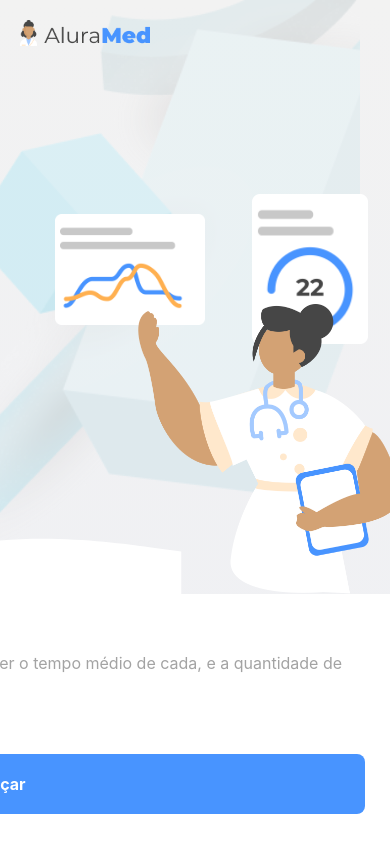
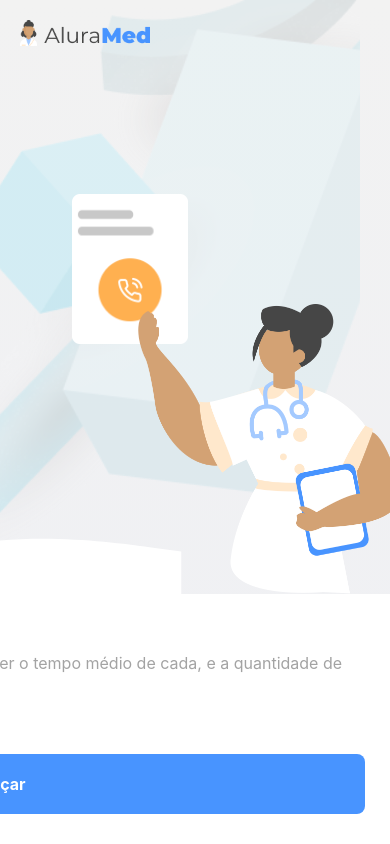
Before and after one commit to Henrique1204/AluraMed, a React Native app: screen /Onboarding in a window 390 px wide. Built offline with nearby package versions, Linux system fonts and the light colour scheme.

Commit message:
Animar carrousel

```diff
--- a/src/componentes/Carrousel/index.js
+++ b/src/componentes/Carrousel/index.js
@@ -4,17 +4,44 @@ import { View, FlatList, Image } from 'react-native';
 import styles from './styles';
 
 const Carrousel = ({ data }) => {
+    const [index, setIndex] = React.useState(0);
+
+    const carrouselRef = React.useRef(null);
+    const timeoutRef = React.useRef(null);
+
+    const alterarPosicaoIndex = () => {
+        const nextIndex = index + 1;
+
+        if (nextIndex < data.length) return setIndex(nextIndex);
+
+        setIndex(0);
+    };
+
+    React.useEffect(() => {
+        carrouselRef?.current?.scrollToIndex({ index });
+
+        timeoutRef.current = setTimeout(alterarPosicaoIndex, 1000);
+
+        return () => {
+            clearInterval(timeoutRef.current);
+        };
+    }, [index]);
+
     return (
         <View style={styles.container}>
             <FlatList
+                ref={carrouselRef}
                 data={data}
                 horizontal
                 showsHorizontalScrollIndicator={false}
                 keyExtractor={item => item.id}
-              renderItem={({ item }) => (
+                renderItem={({ item, index }) => (
                 <Image
                     source={item.imagem}
-                  style={styles.image}
+                    style={[
+                        styles.image,
+                        { marginRight: index == data.length - 1 ? 200 : 0 }
+                    ]}
                     resizeMode="contain"
                 />
                 )}
```
Lines whose indentation alone changed are shown as unchanged.
